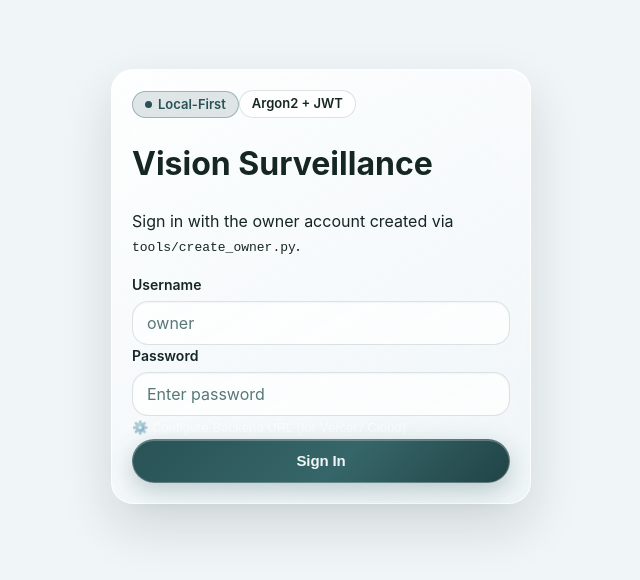
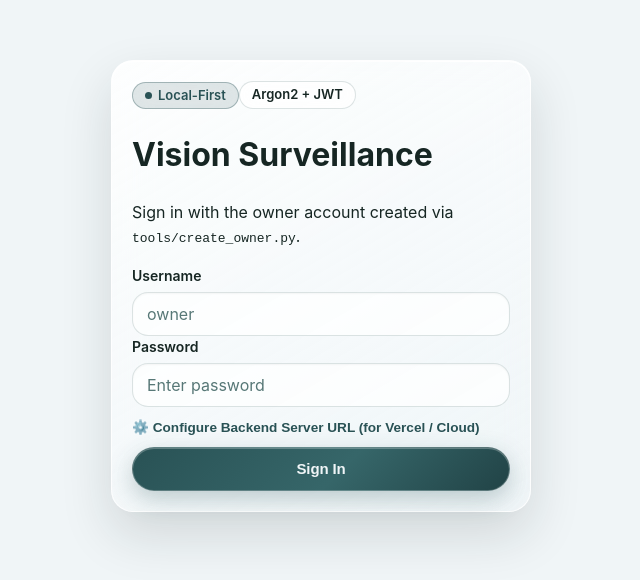
Before and after one commit to Vignesh-SVK24/AI-vision-Camera, a React (Vite) app in the folder dashboard/: page / in a window 1280 px wide. Shown: the part 114-694 px from the top of the page, without its empty margins (319-959 px from the left). Built offline with nearby package versions, Linux system fonts and the light colour scheme; no server answers.

Commit message:
fix(ui): polish login server config styling and hints for Vercel/Cloudflare

```diff
--- a/dashboard/src/pages/LoginPage.tsx
+++ b/dashboard/src/pages/LoginPage.tsx
@@ -83,38 +83,28 @@ export const LoginPage: React.FC = () => {
             required
           />
 
-          <div>
+          <div className="lg-server-config-block">
             <button
               type="button"
               onClick={() => setShowServerConfig((prev) => !prev)}
-              style={{
-                background: "none",
-                border: "none",
-                color: "rgba(255, 255, 255, 0.7)",
-                cursor: "pointer",
-                fontSize: "0.82rem",
-                padding: "0.25rem 0",
-                display: "flex",
-                alignItems: "center",
-                gap: "0.35rem",
-              }}
+              className="lg-server-config-toggle"
             >
-              ⚙️ {showServerConfig ? "Hide" : "Configure"} Backend URL (for Vercel / Cloud)
+              ⚙️ {showServerConfig ? "Hide" : "Configure"} Backend Server URL (for Vercel / Cloud)
             </button>
             {showServerConfig && (
               <div style={{ marginTop: "0.5rem" }}>
                 <Input
                   label="Backend Server URL"
                   name="serverUrl"
-                  placeholder="e.g. https://brown-lamps-strive.loca.lt"
+                  placeholder="e.g. https://...trycloudflare.com"
                   value={serverUrl}
                   onChange={(e) => {
                     setServerUrl(e.target.value);
                     setCustomApiUrl(e.target.value.trim() || null);
                   }}
                 />
-                <p style={{ fontSize: "0.76rem", color: "rgba(255, 255, 255, 0.6)", marginTop: "0.25rem" }}>
-                  Paste your active tunnel URL (e.g. https://xxx.loca.lt) when accessing from Vercel.
+                <p className="lg-server-config-hint">
+                  Enter your Cloudflare Tunnel URL or remote IP to connect to the computer vision backend.
                 </p>
               </div>
             )}
--- a/dashboard/src/pages/pages.css
+++ b/dashboard/src/pages/pages.css
@@ -1030,3 +1030,33 @@
   width: 100%;
   max-width: 420px;
 }
+
+.lg-server-config-block {
+  margin: var(--space-2) 0;
+}
+
+.lg-server-config-toggle {
+  background: none;
+  border: none;
+  color: var(--color-primary);
+  font-size: 0.85rem;
+  font-weight: 600;
+  cursor: pointer;
+  padding: 4px 0;
+  display: flex;
+  align-items: center;
+  gap: 6px;
+  transition: opacity 0.15s ease;
+}
+
+.lg-server-config-toggle:hover {
+  opacity: 0.8;
+  text-decoration: underline;
+}
+
+.lg-server-config-hint {
+  font-size: 0.78rem;
+  color: var(--color-ink-muted);
+  margin-top: 4px;
+  line-height: 1.35;
+}
```
